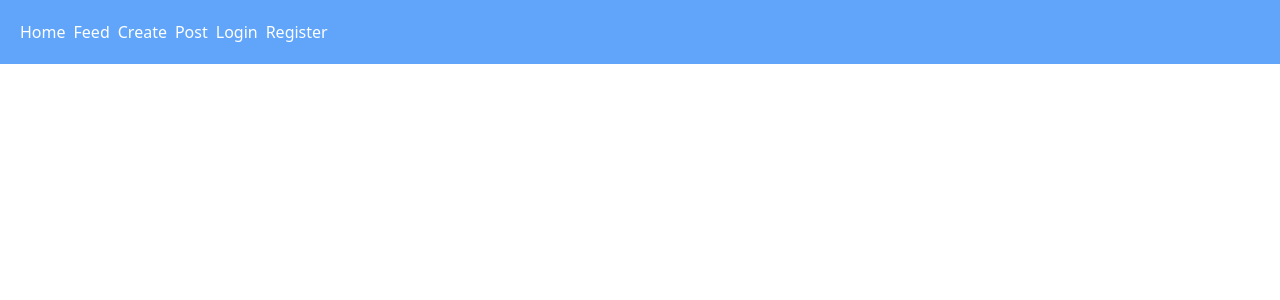
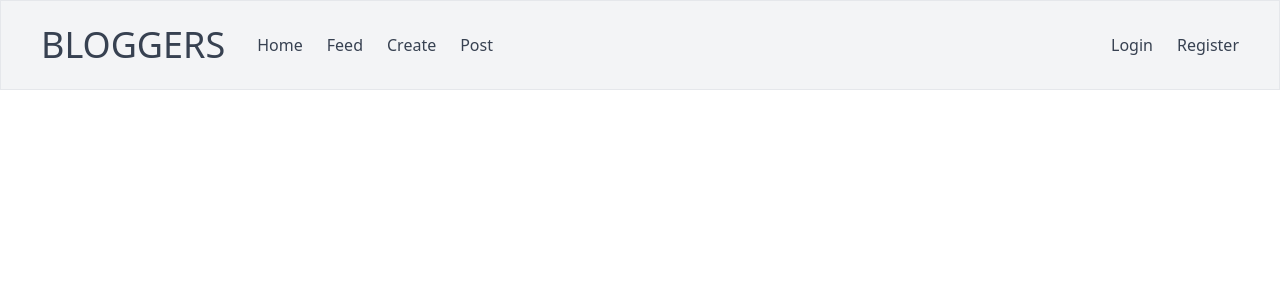
Before and after one commit to ashishchavan27/blogger-frontend-vue, a Vue app: page / in a window 1280 px wide. Shown: the top 300 px of the page. Built offline with nearby package versions, Linux system fonts and the light colour scheme.

Commit message:
Navigation bar design

```diff
--- a/src/components/nav-bar.vue
+++ b/src/components/nav-bar.vue
@@ -1,11 +1,18 @@
 <template>
-    <div class="p-5 bg-blue-400 text-white font-medium flex space-x-2">
-        <router-link to="/home">Home</router-link>
-        <router-link to="/feed">Feed</router-link>
-        <router-link to="/create-post">Create</router-link>
-        <router-link to="/explore">Post</router-link>
-        <router-link to="/login">Login</router-link>
-        <router-link to="/register">Register</router-link>
+    <div class="px-10 border bg-gray-100 border-gray-200 text-gray-700 flex">
+        <div class="my-auto py-6 flex space-x-4 font-medium text-4xl">
+            <router-link to="/home">BLOGGERS</router-link>
+        </div>
+        <div class="my-auto py-6 flex space-x-6 font-medium ml-8">
+            <router-link to="/home">Home</router-link>
+            <router-link to="/feed">Feed</router-link>
+            <router-link to="/create-post">Create</router-link>
+            <router-link to="/explore">Post</router-link>
+        </div>
+        <div class="my-auto py-6 flex space-x-6 ml-auto font-medium">
+            <router-link to="/login" class="ml-auto">Login</router-link>
+            <router-link to="/register">Register</router-link>
+        </div>
     </div>
 </template>
 
```
